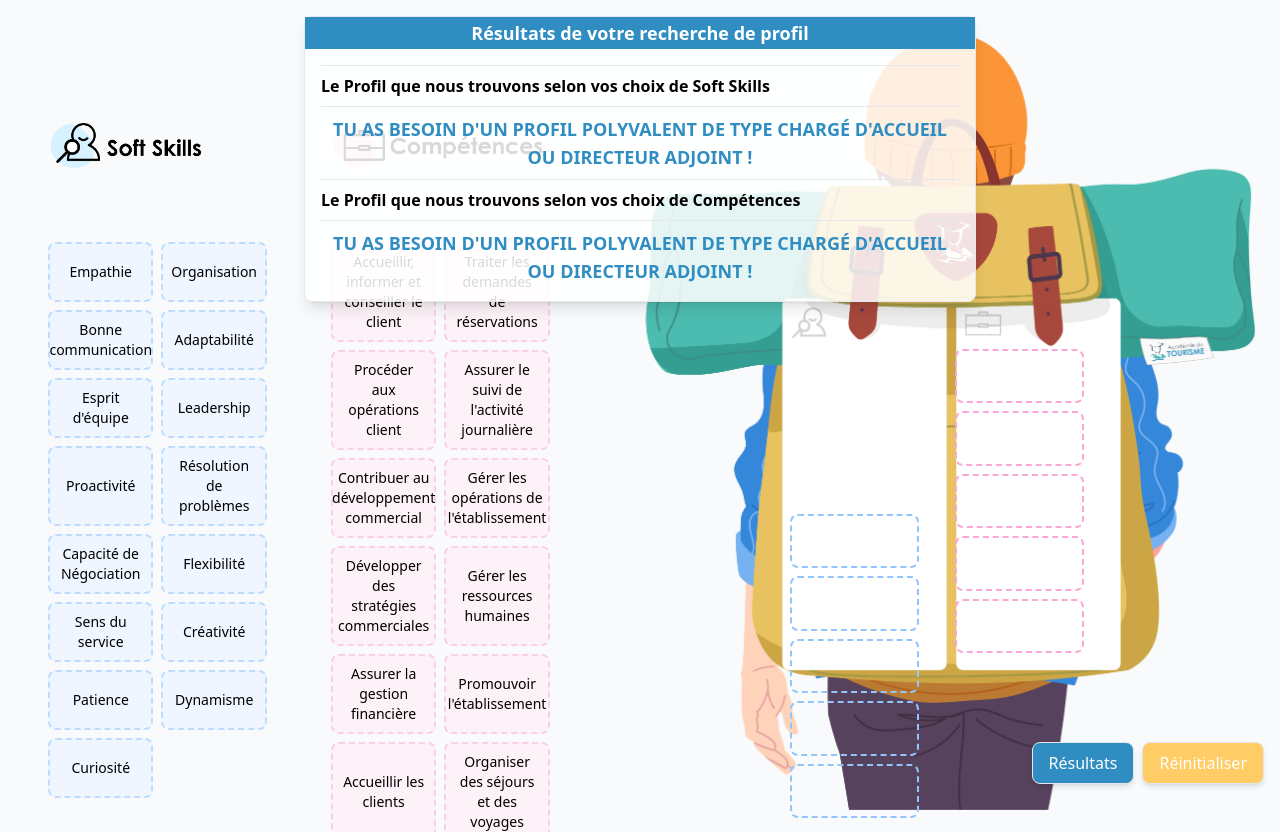
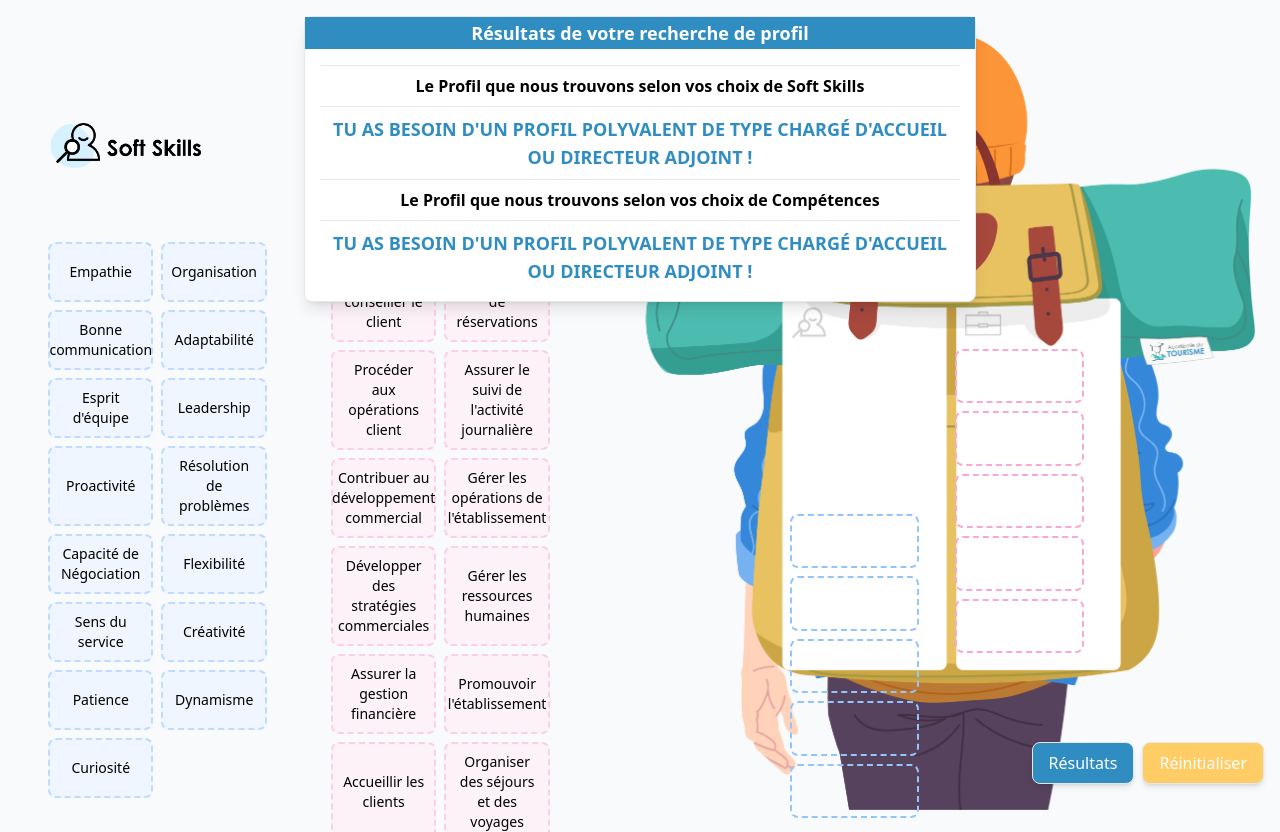
Before and after one commit to matthieu2022/app, a React (Vite) app: page / in a window 1280 px wide. Both pictures are taken after a click on the button "Résultats". Built offline with nearby package versions, Linux system fonts and the light colour scheme.

Commit message:
Update App.tsx

```diff
--- a/src/App.tsx
+++ b/src/App.tsx
@@ -368,14 +368,14 @@ useEffect(() => {
 
           {/* Modal des résultats */}
           {showResults && (
-            <Card className="fixed top-4 left-2 right-2 md:left-1/2 md:transform md:-translate-x-1/2 w-auto md:w-full md:max-w-2xl bg-white bg-opacity-85 shadow-lg z-50">
+            <Card className="fixed top-4 left-2 right-2 md:left-1/2 md:transform md:-translate-x-1/2 w-auto md:w-full md:max-w-2xl bg-white bg-opacity-100 shadow-lg z-50">
               <CardHeader className="bg-custom-blue font-semibold text-white text-center text-base md:text-lg py-0.5">
                 Résultats de votre recherche de profil
               </CardHeader>
               <CardContent className="p-2 md:p-4">
                 <div className="space-y-2">
                   <hr />
-                  <h3 className="font-semibold">
+                  <h3 className="font-semibold text-center">
                     Le Profil que nous trouvons selon vos choix de Soft Skills
                   </h3>
                   <hr />
@@ -383,7 +383,7 @@ useEffect(() => {
                     {results.softSkills || "Aucun résultat"}
                   </p>
                   <hr />
-                  <h3 className="font-semibold">
+                  <h3 className="font-semibold text-center">
                     Le Profil que nous trouvons selon vos choix de Compétences
                   </h3>
                   <hr />
```
